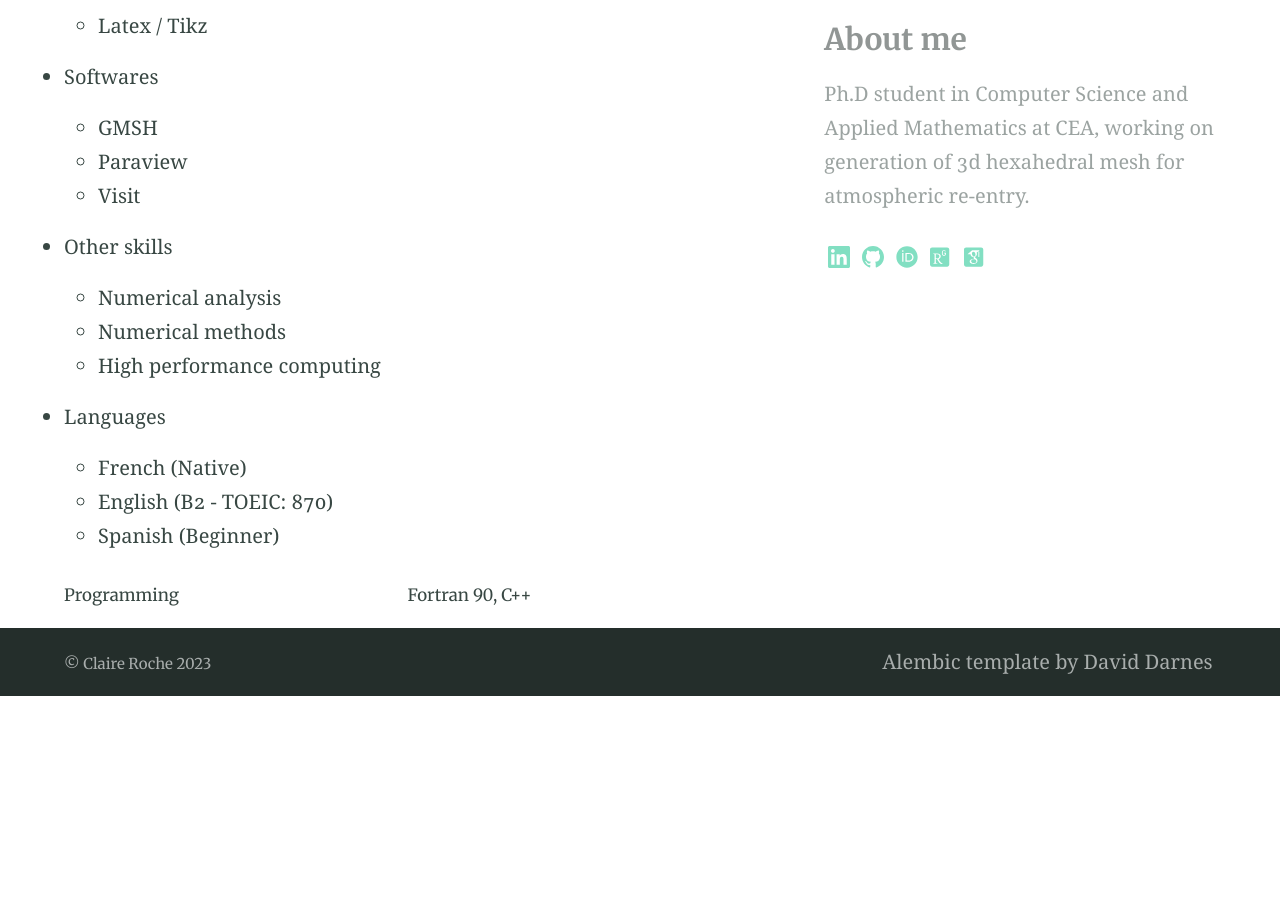
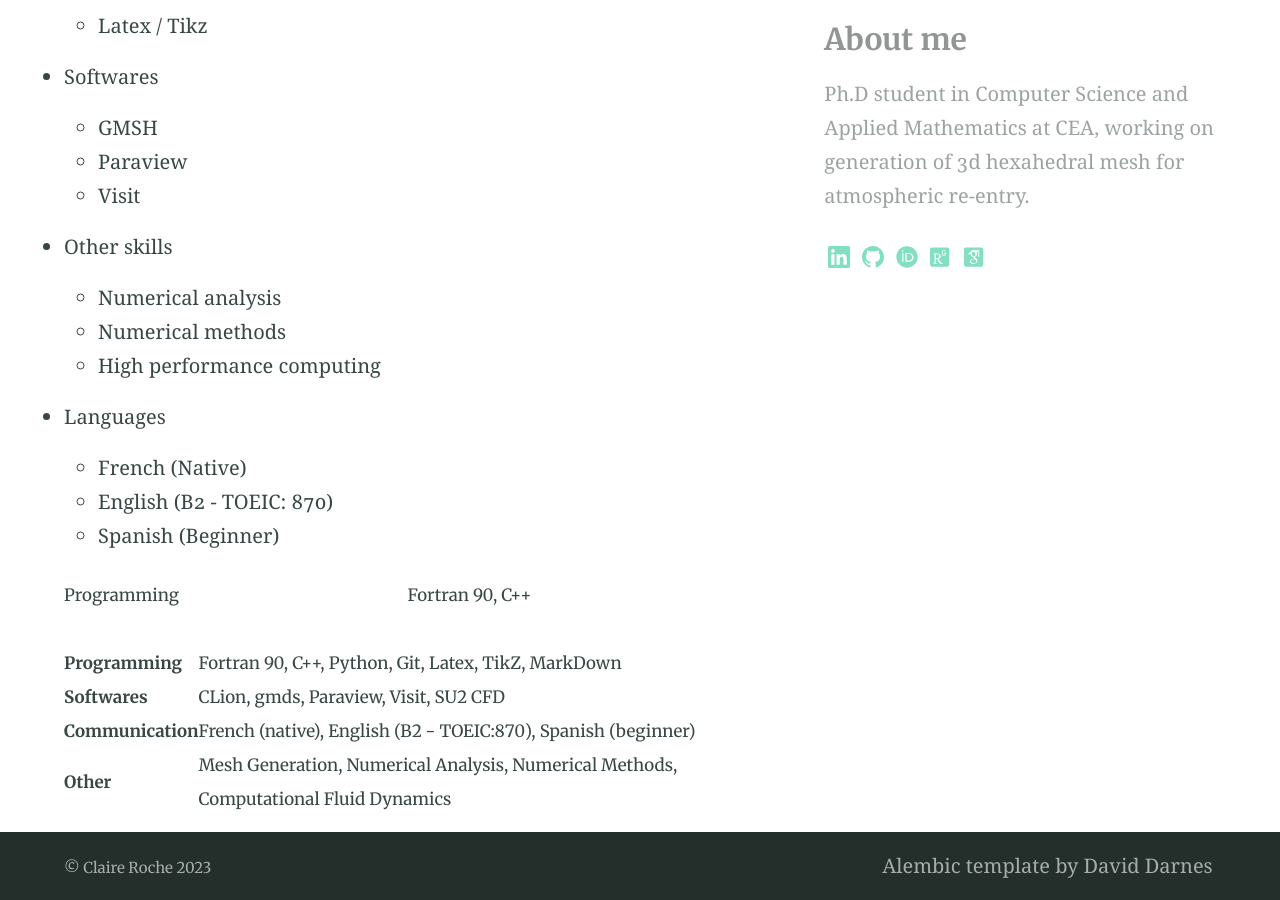
Before and after one commit to claireroche/claireroche.github.io, a Jekyll site: the page built from cv.md, in a window 1280 px wide and 900 px high, scrolled down 2508 px. Built offline with Jekyll 4.4.1, drawn with Linux system fonts in a browser that asks for light colours; a style sheet for code colours, icons or effects is not loaded; before the commit the page ends 3204 px from its top, so only the background shows below that.

Commit message:
test tables in cv

```diff
--- a/cv.md
+++ b/cv.md
@@ -10,7 +10,6 @@ aside: true
 <center> </center>
 
 ## Education
-
 ___
 
 * **Ph.D of Applied Mathematics & Computer Science**. Defence expected in 2024.
@@ -31,7 +30,6 @@ _ENSEIRB-MATMECA, Bordeaux, France_
   * 2016 - 2018
 
 ## Work Experience
-
 ___
 
 * Feb. 2021 - Aug. 2021 : Internship at CEA
@@ -44,7 +42,6 @@ ___
 
 
 ## Projects
-
 ___
 
 * 2020 - 2021 : **Mesh adaptation in PETCs**
@@ -56,7 +53,6 @@ ___
 
 
 ## Skills
-
 ___
 
 * Programming
@@ -92,3 +88,11 @@ ___
     <td>Fortran 90, C++</td>
   </tr>
 </table>
+
+
+|                 |                                                                                      |
+|:----------------|:-------------------------------------------------------------------------------------|
+| **Programming** | Fortran 90, C++, Python, Git, Latex, TikZ, MarkDown                                  |
+| **Softwares**   | CLion, gmds, Paraview, Visit, SU2 CFD                                                |
+| **Communication** | French (native), English (B2 - TOEIC:870), Spanish (beginner)                        |
+| **Other** | Mesh Generation, Numerical Analysis, Numerical Methods, Computational Fluid Dynamics |
```
